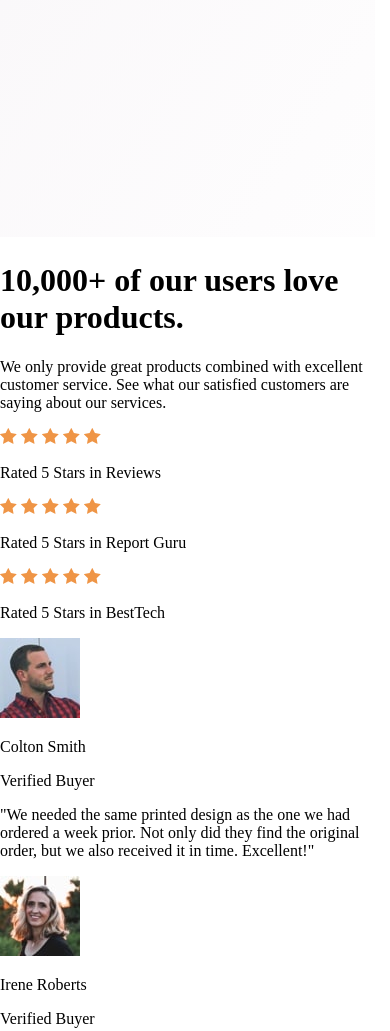
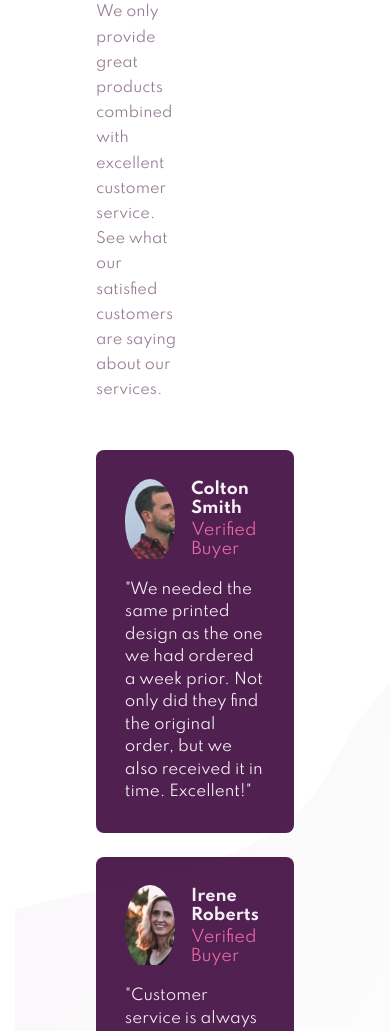
Before and after one commit to wds9601/FrontendMentor.io-Challenges, a website: page social-proof-section/index.html in a window 390 px wide. Shown: the part 502-1533 px from the top of the page. Drawn offline with Linux system fonts and the light colour scheme.

Commit message:
finished mobile screen, finished top level of desktop screen

```diff
--- a/social-proof-section/index.html
+++ b/social-proof-section/index.html
@@ -20,10 +20,11 @@
   </head>
   <body>
     <div id="wrapper-all">
-      <image class="bg-image" src="./images/bg-pattern-top-mobile.svg">
-      <image class="bg-image" src="./images/bg-pattern-bottom-mobile.svg">
+      <image class="bg-image" id="bg-top" src="./images/bg-pattern-top-mobile.svg">
+      <image class="bg-image" id="bg-bottom" src="./images/bg-pattern-bottom-mobile.svg">
 
       <div id="wrapper-content">
+        <div class="top-wrapper">
           <div class="container" id="hero-div">
             <h1 id="hero-heading">10,000+ of our users love our products.</h1>
 
@@ -32,8 +33,9 @@
           </div>
 
           <div class="container" id="ratings-div">
-          <div id="rating-box">
-            <div id="stars">
+            <div class="wrapper-rb" id="rb-1">
+              <div class="rating-box" >
+                <div class="stars">
                   <image src="./images/icon-star.svg">
                   <image src="./images/icon-star.svg">
                   <image src="./images/icon-star.svg">
@@ -42,8 +44,10 @@
                 </div>
                 <p class="rating-text">Rated 5 Stars in Reviews</p>
               </div>
-          <div id="rating-box">
-            <div id="stars">
+            </div>
+            <div class="wrapper-rb" id="rb-2">
+              <div class="rating-box" >
+                <div class="stars">
                   <image src="./images/icon-star.svg">
                   <image src="./images/icon-star.svg">
                   <image src="./images/icon-star.svg">
@@ -52,8 +56,10 @@
                 </div>
                 <p class="rating-text">Rated 5 Stars in Report Guru</p>
               </div>
-          <div id="rating-box">
-            <div id="stars">
+            </div>
+            <div class="wrapper-rb" id="rb-3">
+              <div class="rating-box" >
+                <div class="stars">
                   <image src="./images/icon-star.svg">
                   <image src="./images/icon-star.svg">
                   <image src="./images/icon-star.svg">
@@ -63,12 +69,20 @@
                 <p class="rating-text">Rated 5 Stars in BestTech</p>
               </div>
             </div>
+          </div>
+        </div>
 
         <div class="container" id="personals-div">
           <div class="personal-box">
+            <div class="p-header">
+              <div class="p-header-img">
                 <image src="./images/image-colton.jpg">
+              </div>
+              <div class="p-header-text">
                 <p class="name">Colton Smith</p>
                 <p class="title">Verified Buyer</p>
+              </div>
+            </div>
             <p class="review">
               "We needed the same printed design as the one we had ordered a week prior.
               Not only did they find the original order, but we also received it in time.
@@ -77,9 +91,15 @@
           </div>
 
           <div class="personal-box">
+            <div class="p-header">
+              <div class="p-header-img">
                 <image src="./images/image-irene.jpg">
+              </div>
+              <div class="p-header-text">
                 <p class="name">Irene Roberts</p>
                 <p class="title">Verified Buyer</p>
+              </div>
+            </div>
             <p class="review">
               "Customer service is always excellent and very quick turn around. Completely
               delighted with the simplicity of the purchase and the speed of delivery."
@@ -87,9 +107,15 @@
           </div>
 
           <div class="personal-box">
+            <div class="p-header">
+              <div class="p-header-img">
                 <image src="./images/image-anne.jpg">
+              </div>
+              <div class="p-header-text">
                 <p class="name">Anne Wallace</p>
                 <p class="title">Verified Buyer</p>
+              </div>
+            </div>
             <p class="review">
               "Put an order with this company and can only praise them for the very high
               standard. Will definitely use them again and recommend them to everyone!"
--- a/social-proof-section/style.css
+++ b/social-proof-section/style.css
@@ -1,14 +1,199 @@
-html, body {
+:root {
+	--primary: hsl(300, 43%, 22%);
+	--secondary: hsl(333, 80%, 67%);
+
+	--dark-gm: hsl(303, 10%, 53%);
+	--light-gm: hsl(300, 24%, 96%);
+	--white: hsl(0, 0%, 100%);
+
+	--mobile: 375px;
+	--desktop: 1440px;
+
+	--font-fam-body: 'Spartan', 'sans-serif';
+	--font-light: 400;
+	--font-reg: 500;
+	--font-bold: 700;
+	--font-size-copy: 15px;
+}
+
+html,
+body {
+	margin: 0 auto;
+	box-sizing: border-box;
+	font-family: var(--font-fam-body);
+	padding: 0.7em;
+	background-color: var(--white);
+}
+
+.bg-image {
+	position: absolute;
+}
+
+#bg-top {
+    top: 0px;
+    left: 0px;
+}
+
+#bg-bottom {
+    bottom: -100%;
+    right: 0px;
+}
+
+.container {
+	margin-bottom: 3em;
+}
+
+#hero-div {
+	text-align: center;
+	margin-bottom: 2em;
+}
+
+#hero-heading {
+	color: var(--primary);
+}
+
+#hero-text {
+	color: var(--dark-gm);
+	line-height: 1.75em;
+	font-size: 0.9em;
+}
+
+.rating-box {
+	border-radius: 8px;
+	background-color: var(--light-gm);
+	text-align: center;
+	margin: 0.5em 0 1em 0;
+	display: flex;
+	flex-direction: column;
+	justify-content: space-around;
+	padding: 1em;
+	min-height: 3em;
+}
+
+.stars img {
+	padding: 0 0.15em 0.7em 0.15em;
+}
+
+.rating-text {
+	font-size: 0.9em;
+	font-weight: var(--font-bold);
+	color: var(--primary);
+	margin: 0 auto;
+}
+
+.personal-box {
+	border-radius: 8px;
+	background-color: var(--primary);
+    padding: 1.8em;
+    margin-bottom: 1.5em;
+}
+
+.p-header {
+	display: flex;
+	justify-content: flex-start;
+}
+
+.p-header-img {
+
+	border-radius: 50%;
+	overflow: hidden;
+	margin-right: 1em;
+}
+
+.p-header-text {
+    display: flex;
+    flex-direction: column;
+    justify-content: center;
+    align-content: flex-start;
+}
+
+.name {
+	color: var(--light-gm);
+    font-weight: var(--font-bold);
     margin: 0 auto;
-    box-sizing: border-box;
-    font-size: 100%;
+}
+
+.title {
+	color: var(--secondary);
+    font-weight: var(--font-reg);
+    margin: 0.2em auto;
+}
+
+.review {
+	color: var(--light-gm);
+	font-size: var(--font-size-copy);
+    line-height: 1.5em;
+    margin-bottom: 0;
 }
 
 .attribution {
-    font-size: 11px;
-    text-align: center;
+	font-size: 11px;
+	text-align: center;
 }
 
 .attribution a {
-    color: hsl(228, 45%, 44%);
+	color: hsl(228, 45%, 44%);
 }
+
+
+/*---- Desktop Styling ----*/
+@media screen and (min-width: 375px) {
+    html, body {
+        padding: 3em;
+    }
+
+    #wrapper-content {
+        display: flex;
+        flex-direction: column;
+    }
+
+    .top-wrapper {
+        display: flex;
+        justify-content: space-between;
+    }
+
+    #hero-div {
+        max-width: 45%;
+        text-align: left;
+
+    }
+
+    #hero-heading {
+        font-size: 3rem;
+        margin: 0;
+    }
+
+    #hero-text {
+        min-width: 100%;
+    }
+
+    #ratings-div {
+        min-width: 55%;
+    }
+
+    .wrapper-rb {
+        display: flex;
+        min-width: 100%;
+    }
+
+    .rating-box {
+        display: flex;
+        flex-wrap: none;
+        min-width: 80%;
+        max-height: 2em;
+    }
+
+    #rb-1 {
+        justify-content: flex-start;
+    }
+
+    #rb-2 {
+        justify-content: center;
+    }
+
+    #rb-3 {
+        justify-content: flex-end;
+    }
+
+
+}
```
Lines whose indentation alone changed are shown as unchanged.
